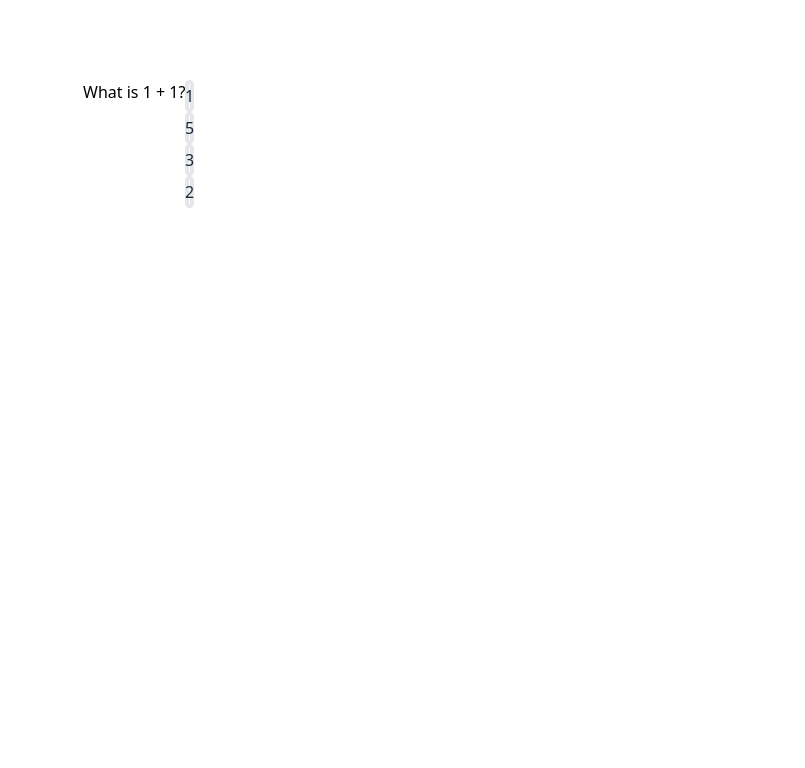
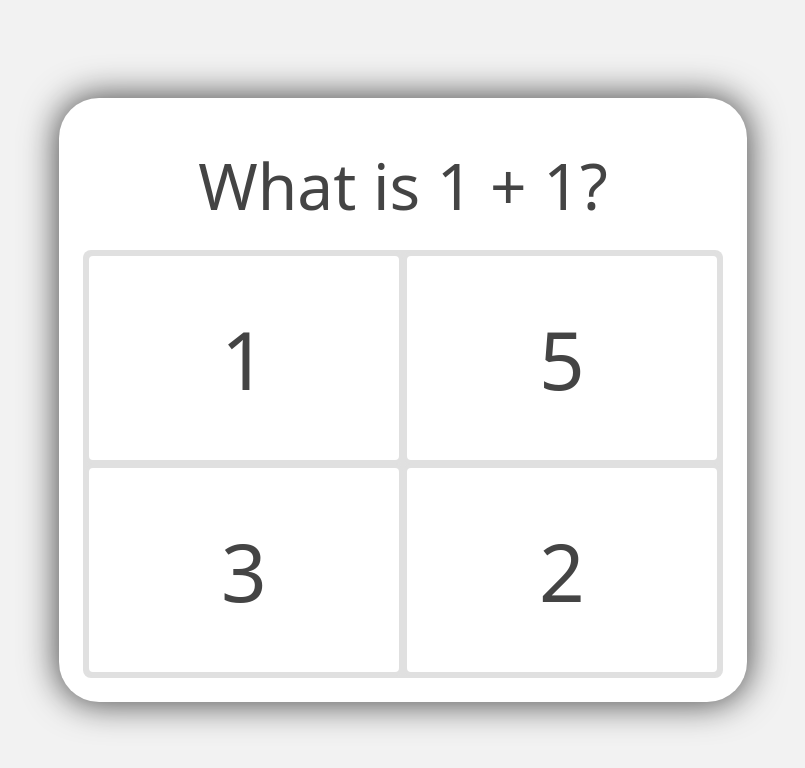
Before and after one commit to ninjago9876/DoomSolver, a React (Vite) app in the folder web/: page / in a window 1280 px wide. Shown: the top 768 px of the page, without its empty margins (237-1042 px from the left). Built offline with nearby package versions, Linux system fonts and the light colour scheme.

Commit message:
Revert Tailwind port

```diff
--- a/web/package.json
+++ b/web/package.json
@@ -13,7 +13,6 @@
   },
   "dependencies": {
     "@rollup/plugin-inject": "^5.0.5",
-    "clsx": "^2.1.1",
     "react": "^19.0.0",
     "react-dom": "^19.0.0",
     "rollup-plugin-node-polyfills": "^0.2.1"
@@ -21,18 +20,14 @@
   "devDependencies": {
     "@eslint/js": "^9.22.0",
     "@rollup/plugin-node-resolve": "^16.0.1",
-    "@tailwindcss/postcss": "^4.1.5",
     "@types/react": "^19.0.10",
     "@types/react-dom": "^19.0.4",
     "@vitejs/plugin-react-swc": "^3.8.0",
-    "autoprefixer": "^10.4.21",
     "eslint": "^9.22.0",
     "eslint-plugin-react-hooks": "^5.2.0",
     "eslint-plugin-react-refresh": "^0.4.19",
     "gh-pages": "^6.3.0",
     "globals": "^16.0.0",
-    "postcss": "^8.5.3",
-    "tailwindcss": "^4.1.5",
     "typescript": "~5.7.2",
     "typescript-eslint": "^8.26.1",
     "vite": "^6.3.1",
--- a/web/postcss.config.cjs
+++ /dev/null
@@ -1,6 +0,0 @@
-module.exports = {
-    plugins: {
-      '@tailwindcss/postcss': {},
-      autoprefixer: {},
-    },
-  };
--- a/web/src/App.css
+++ b/web/src/App.css
@@ -1,12 +1,9 @@
-@layer theme, base, components, utilities;
-@import "tailwindcss/theme.css" layer(theme);
-@import "tailwindcss/preflight.css" layer(base);
-@import "tailwindcss/utilities.css" layer(utilities);
-
-.panel {
-  @apply bg-white border-gray-200 border-4 rounded-xl text-gray-800
+#root {
+  max-width: 1280px;
+  margin: 0 auto;
+  text-align: center;
 }
 
-.dark .panel {
-  @apply bg-gray-900 border-gray-800 border-4 rounded-xl text-gray-50
+.error {
+  color: red;
 }
--- a/web/src/App.tsx
+++ b/web/src/App.tsx
@@ -1,13 +1,10 @@
 import './App.css'
-import { AnswerOptionButton } from './components/AnswerOptionButton'
 import Questions from './components/Questions'
+
 function App() {
   return (
     <>
-      {/* <Questions></Questions> */}
-      <Questions>
-
-      </Questions>
+      <Questions></Questions>
     </>
   )
 }
--- a/web/src/components/AnswerOptionButton.tsx
+++ /dev/null
@@ -1,26 +0,0 @@
-import React from "react";
-import { Button } from "./Button";
-import clsx from "clsx";
-
-export interface AnswerOptionButtonProps {
-    lightState?: ("incorrect" | "correct" | "none"),
-    onClick?: () => void
-}
-
-export const AnswerOptionButton: React.FC<AnswerOptionButtonProps & React.PropsWithChildren> = (
-    { lightState, onClick, children }) => {
-
-        return (
-            <div>
-                <button
-                    className={clsx([
-                        "w-1/2 aspect-square flex items-center justify-center",
-                        "panel"
-                    ])}
-                    onClick={onClick}
-                >
-                    {children}
-                </button>
-            </div>
-        )
-}
--- /dev/null
+++ b/web/src/components/QuestionCard.css
@@ -0,0 +1,174 @@
+.question-card {
+    background-color: #191919;
+    border-radius: 5vmin;
+    padding: 3vmin;
+    width: 80vmin;
+    box-shadow: 0px 0px 35px 2px rgb(0, 0, 0, 0.7);
+    -webkit-box-shadow: 0px 0px 35px 2px rgba(0,0,0,0.7);
+    -moz-box-shadow: 0px 0px 35px 2px rgba(0,0,0,0.7);
+}
+
+.answer-options {
+    display: flex;
+    flex-wrap: wrap;
+    background-color: #1f1f1f;
+    border-radius: 1vmin;
+    padding: 0.25vmin;
+    aspect-ratio: 1.5;
+}
+
+.question {
+    font-size: 8vmin;
+    line-height: 0;
+}
+
+.answer-option {
+    flex: 0 0 50%;
+    height: 50%;
+    aspect-ratio: 1;
+    box-sizing: border-box;
+    border: 0.5vmin solid #1f1f1f;
+    background-color: #191919;
+    display: flex;
+    align-items: center;
+    justify-content: center;
+    font-size: 10vmin;
+    padding: 0px;
+    color: white;
+}
+
+.answer-option:focus,
+.answer-option:focus-visible {
+    outline: 0px auto -webkit-focus-ring-color;
+}
+
+
+@keyframes fadeBorderToBorderColor {
+    to {
+        border-color: #1f1f1f;
+        border-width: 1vmin;
+    }
+}
+@keyframes fadeBorderWidthTo0 {
+    to {
+        border-width: 0.5vmin;
+    }
+}
+
+@keyframes fadeBorderToBorderColorLight {
+    to {
+        border-color: #e0e0e0;
+        border-width: 1vmin;
+    }
+}
+@keyframes fadeBorderWidthTo0 {
+    to {
+        border-width: 0.5vmin;
+    }
+}
+
+
+@keyframes shake-rotate {
+    0%   { transform: rotate(0deg); }
+    15%  { transform: rotate(-1deg); }
+    30%  { transform: rotate(1deg); }
+    45%  { transform: rotate(-1deg); }
+    60%  { transform: rotate(1deg); }
+    75%  { transform: rotate(-0.5deg); }
+    90%  { transform: rotate(0.5deg); }
+    100% { transform: rotate(0deg); }
+}
+@keyframes pop-scale {
+    0%   { transform: scale(1); }
+    30%  { transform: scale(0.9); }
+    60%  { transform: scale(1.05); }
+    100% { transform: scale(1); }
+  }
+
+.fade-border-from-red {
+    border: 1vmin solid red;
+    animation: fadeBorderToBorderColor 5s forwards;
+}
+
+.small-fade-border-from-red {
+    border: 0.5vmin solid red;
+    animation: fadeBorderToBorderColor 5s forwards;
+}
+
+.fade-border-from-green {
+    border: 0.5vmin solid rgb(85, 255, 47);
+    animation: fadeBorderToBorderColor 1.5s forwards;
+    animation: fadeBorderWidthTo0 1.5s forwards;
+}
+
+.long-fade-border-from-green {
+    border: 1vmin solid rgb(85, 255, 47);
+    animation: fadeBorderToBorderColor 5s forwards;
+}
+
+.pop-scale-in {
+    animation: pop-scale 0.4s forwards;
+}
+
+.shake {
+    animation: shake-rotate 1s forwards;
+}
+
+.locked {
+    pointer-events: none;
+}
+
+p {
+    color: #ffffff
+}
+
+@media (prefers-color-scheme: light) {
+    .question-card {
+        background-color: rgb(255, 255, 255);
+        border-radius: 5vmin;
+        padding: 3vmin;
+        width: 80vmin;
+        box-shadow: 0px 0px 35px 2px rgb(0, 0, 0, 0.7);
+        -webkit-box-shadow: 0px 0px 35px 2px rgba(0,0,0,0.7);
+        -moz-box-shadow: 0px 0px 35px 2px rgba(0,0,0,0.7);
+        color: #444
+    }
+    .answer-option {
+        color: #444;
+    }
+    p {
+        color: #444
+    }
+    .answer-options {
+        background-color: #e0e0e0;
+    }
+    .answer-option {
+        border-color: #e0e0e0;
+        background-color: #ffffff;
+    }
+
+
+    .fade-border-from-red {
+        border: 1vmin solid red;
+        animation: fadeBorderToBorderColorLight 500s forwards;
+        animation: fadeBorderWidthTo0 10s forwards;
+    }
+
+    .small-fade-border-from-red {
+        border: 1vmin solid red;
+        animation: fadeBorderToBorderColorLight 500s forwards;
+        animation: fadeBorderWidthTo0 10s forwards;
+    }
+
+    .fade-border-from-green {
+        border: 1vmin solid rgb(85, 255, 47);
+        animation: fadeBorderToBorderColorLight 150s forwards;
+        animation: fadeBorderWidthTo0 10s forwards;
+    }
+
+    .long-fade-border-from-green {
+        border: 1vmin solid rgb(85, 255, 47);
+        animation: fadeBorderToBorderColorLight 500s forwards;
+        animation: fadeBorderWidthTo0 5s forwards;
+    }
+}
--- a/web/src/components/QuestionCard.tsx
+++ b/web/src/components/QuestionCard.tsx
@@ -1,9 +1,7 @@
 import { forwardRef, useImperativeHandle, useRef } from "react"
+import './QuestionCard.css'
 import { Question } from "../types/question"
 import { Answer } from "../types/answer";
-import { AnswerOptionButton } from "./AnswerOptionButton";
-
-//
 
 interface QuestionCardProps {
     question: Question;
@@ -21,22 +19,31 @@ const QuestionCard = forwardRef<QuestionCardRef, QuestionCardProps>(({ question,
 
     useImperativeHandle(ref, () => ({
       getContainer: () => containerRef.current,
-      getAnswerOptionElement: (index: number) => { return optionRefs.current[index] },
+      getAnswerOptionElement: (index: number) => {
+        return optionRefs.current[index]
+      },
     }));
 
     return (
-        <div className="flex items-center justify-center h-screen">
-            <div className="w-[80vmin] h-[80vmin] flex flex-wrap" ref={containerRef}>
-                <p className="">{question.prompt}</p>
-                <div className="">
-                    { question.options.length == 4 ?
-                        question.options.map((option, index) => (
-                            <AnswerOptionButton key={index}>{option}</AnswerOptionButton>
-                        ))
-                        :
-                        <p>Invalid number of options!</p>
-                    }
-                </div>
+        <div className="question-card" ref={containerRef}>
+            <p className="question">{question.prompt}</p>
+            <div className="answer-options">
+                {question.options.length == 2 || question.options.length == 4 ? (
+                    question.options.map((option, index) => (
+                        <button
+                            key={index}
+                            ref={(el) => { optionRefs.current[index] = el }}
+                            className="answer-option"
+                            onClick={() => onAnswer({
+                                    question: question,
+                                    chosenOption: index,
+                                    answerTimeMS: 0 // TODO: Change this to keep track of actual answer time
+                                })
+                            }>{option}</button>
+                    ))
+                ) : (
+                    <p className="error">Invalid number of answer options provided!</p>
+                )}
             </div>
         </div>
     )
--- a/web/src/components/Questions.tsx
+++ b/web/src/components/Questions.tsx
@@ -1,8 +1,13 @@
-import { RefObject, useEffect, useMemo, useRef, useState } from "react"
+import { useEffect, useMemo, useRef, useState } from "react"
 import QuestionCard, { QuestionCardRef } from "./QuestionCard"
 import { Question } from "../types/question"
 import { checkAnswer, QuestionService } from "../io/questionService"
 import { Answer } from "../types/answer"
+
+function Questions() {
+    const questionService = useMemo(() => { return new QuestionService }, [])
+
+    const questionCardRef = useRef<QuestionCardRef>(null);
 
     const loadingQuestion: Question = {
         id: "loading",
@@ -12,18 +17,10 @@ const loadingQuestion: Question = {
         correctOption: 0
     }
 
-const INCORRECT_ANSWER_PONDERING_TIME_MS = 5000
-
-function transitionToNextQuestion(questionCardRef: RefObject<QuestionCardRef>, nextQuestion: Question) {
-    return
-}
-
-export function Questions() {
-    const questionService = useMemo(() => { return new QuestionService }, [])
-    const questionCardRef = useRef<QuestionCardRef>(null);
-
     const [currentQuestion, setCurrentQuestion] = useState(loadingQuestion);
-    const [transitionAnimationRunning, setTransitionAnimationRunning] = useState(false)
+    const [incorrectAnimationRunning, setIncorrectAnimationRunning] = useState(false)
+    // const [correctAnimationRunning, setCorrectAnimationRunning] = useState(false)
+    const [correctOutlineTimout, setCorrectOutlineTimeout] = useState(-1)
 
     useEffect(() => {
         questionService.getQuestionAtID("random").then((question: Question) => {
@@ -32,16 +29,63 @@ export function Questions() {
     }, [questionService])
 
     const onAnswer = (answer: Answer) => {
+        if (incorrectAnimationRunning) { return }
+
         questionService.storeAnswer(answer)
+
+        questionCardRef.current?.getAnswerOptionElement(answer.chosenOption)?.blur()
 
         questionService.findNextQuestion(answer.question.id).then((newQuestion: Question) => {
             const correct = checkAnswer(answer)
-            if (correct) {
+            if (!correct) {
+                setIncorrectAnimationRunning(true)
+
+                const incorrectSound = new Audio("/DoomSolver/incorrect.mp3");
+                incorrectSound.play().catch(() => {console.log("Couldn't play sound!")})
+
+                questionCardRef.current!.getContainer()!.classList.remove("fade-border-from-green")
+                questionCardRef.current!.getContainer()!.classList.add("small-fade-border-from-red")
+                questionCardRef.current!.getContainer()!.classList.add("shake")
+                questionCardRef.current!.getContainer()!.classList.add("locked")
+
+                questionCardRef.current?.getAnswerOptionElement(answer.chosenOption)?.classList.add("fade-border-from-red")
+                questionCardRef.current?.getAnswerOptionElement(
+                    answer.question.correctOption
+                )?.classList.add("long-fade-border-from-green")
+
+                setTimeout(() => {
+                    questionCardRef.current!.getContainer()!.classList.remove("small-fade-border-from-red")
+                    questionCardRef.current!.getContainer()!.classList.remove("shake")
+                    questionCardRef.current!.getContainer()!.classList.remove("locked")
+                    questionCardRef.current?.getAnswerOptionElement(answer.chosenOption)?.classList.remove("fade-border-from-red")
+                    questionCardRef.current?.getAnswerOptionElement(
+                        answer.question.correctOption
+                    )?.classList.remove("long-fade-border-from-green")
+
+                    setIncorrectAnimationRunning(false)
                     setCurrentQuestion(newQuestion)
+                    questionCardRef.current!.getContainer()!.classList.add("pop-scale-in")
+                    setTimeout(() => {
+                        questionCardRef.current!.getContainer()!.classList.remove("pop-scale-in")
+                    }, 400)
+                }, 5000)
             } else {
+                setCurrentQuestion(newQuestion)
+                clearTimeout(correctOutlineTimout)
+
+                const correctSound = new Audio("/DoomSolver/correct.mp3");
+                correctSound.play().catch(() => {console.log("Couldn't play sound!")})
+
+                questionCardRef.current!.getContainer()!.classList.remove("pop-scale-in")
+                questionCardRef.current!.getContainer()!.classList.add("pop-scale-in")
                 setTimeout(() => {
-                    setCurrentQuestion(newQuestion)
-                }, INCORRECT_ANSWER_PONDERING_TIME_MS)
+                    questionCardRef.current!.getContainer()!.classList.remove("pop-scale-in")
+                }, 400)
+
+                questionCardRef.current!.getContainer()!.classList.add("fade-border-from-green")
+                setCorrectOutlineTimeout(setTimeout(() => {
+                    questionCardRef.current!.getContainer()!.classList.remove("fade-border-from-green")
+                }, 2000))
             }
         })
     }
--- a/web/src/index.css
+++ b/web/src/index.css
@@ -1,3 +1,74 @@
-@import "tailwindcss";
+:root {
+  font-family: system-ui, Avenir, Helvetica, Arial, sans-serif;
+  line-height: 1.5;
+  font-weight: 400;
 
-@tailwind utilities;
+  background-color: #242424;
+
+  font-synthesis: none;
+  text-rendering: optimizeLegibility;
+  -webkit-font-smoothing: antialiased;
+  -moz-osx-font-smoothing: grayscale;
+
+  user-select: none;
+}
+@media (prefers-color-scheme: light) {
+  :root {
+    color: #213547;
+    background-color: #f2f2f2;
+  }
+  a:hover {
+    color: #747bff;
+  }
+  button {
+    background-color: #f9f9f9;
+  }
+}
+
+@media (hover: hover) {
+  button:hover {
+    border-color: #646cff; /* Or whatever your hover style is */
+  }
+}
+
+a {
+  font-weight: 500;
+  color: #646cff;
+  text-decoration: inherit;
+}
+a:hover {
+  color: #535bf2;
+}
+
+body {
+  margin: 0;
+  display: flex;
+  place-items: center;
+  min-width: 320px;
+  min-height: 100vh;
+}
+
+h1 {
+  font-size: 3.2em;
+  line-height: 1.1;
+  user-select: none;
+  color: white;
+}
+
+button {
+  border-radius: 8px;
+  border: 1px solid transparent;
+  padding: 0.6em 1.2em;
+  font-size: 1em;
+  font-weight: 500;
+  font-family: inherit;
+  background-color: #1a1a1a;
+  cursor: pointer;
+  user-select: none;
+  transition: border-color 0.25s;
+  outline-color: transparent;
+  -webkit-box-shadow: none;
+  box-shadow: none;
+  user-select: none;
+  -webkit-tap-highlight-color: transparent;
+}
```
Also changed, not shown: web/tailwind.config.js (deleted, +0 -13 lines), 1 other file (tests, documents, lock files or other folders). Lines whose indentation alone changed are shown as unchanged.
